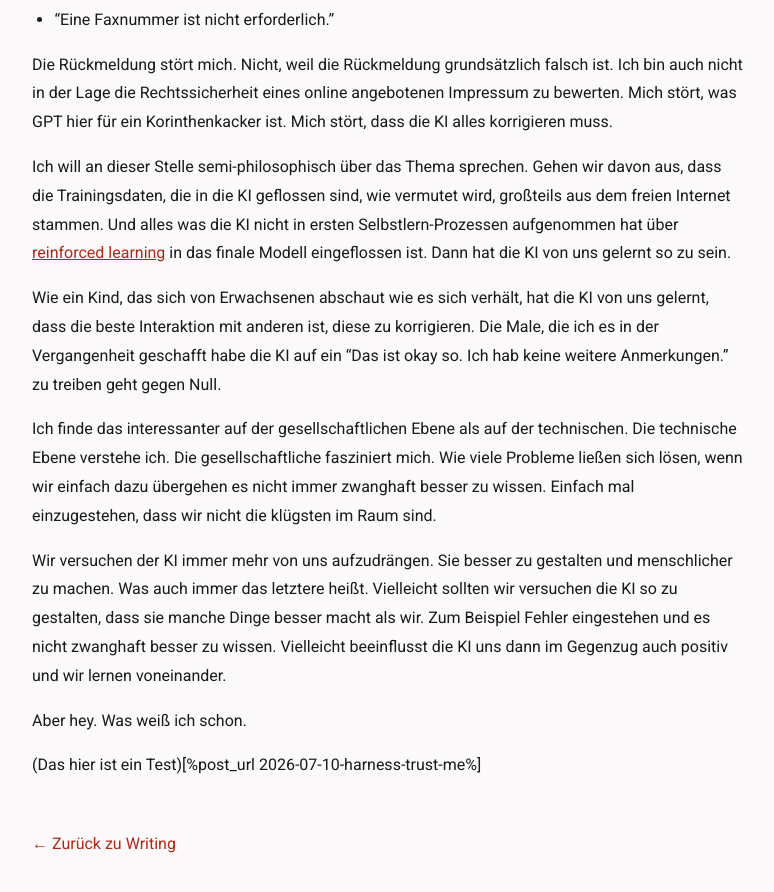
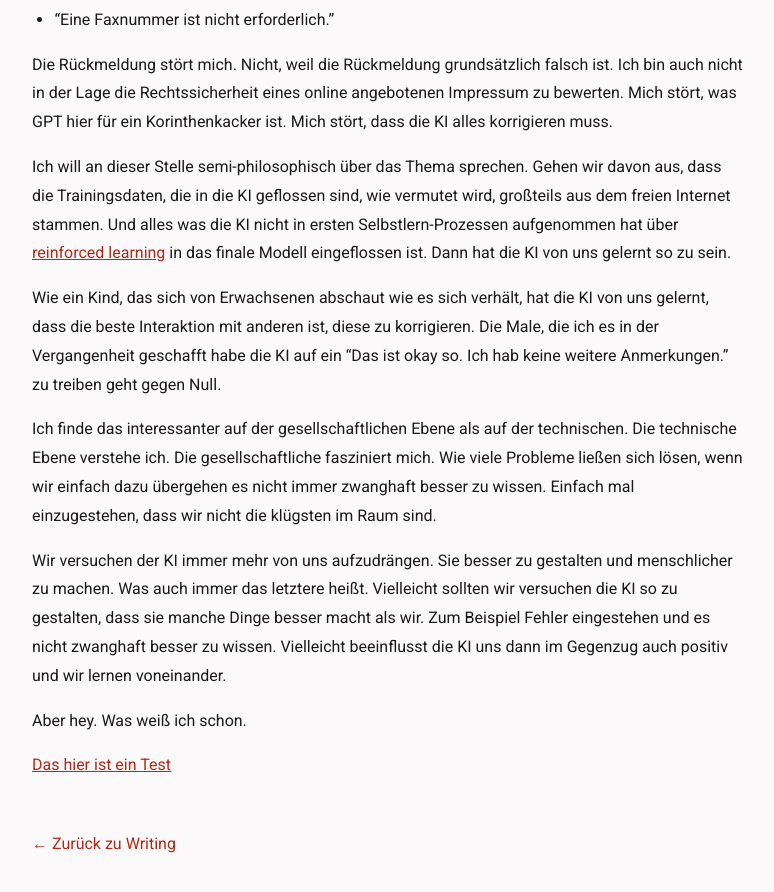
Before and after one commit to speext/speext.github.io, a Jekyll site: the page built from _posts/2026-07-11-ki-liebt-korrektur.md, in a window 1280 px wide and 900 px high, scrolled down 588 px. Shown: the top 892 px of the window, without its empty margins (252-1026 px from the left). Built offline with Jekyll 4.4.1, drawn with Linux system fonts in a browser that asks for light colours.

Commit message:
Update 2026-07-11-ki-liebt-korrektur.md

```diff
--- a/_posts/2026-07-11-ki-liebt-korrektur.md
+++ b/_posts/2026-07-11-ki-liebt-korrektur.md
@@ -24,4 +24,4 @@ Wir versuchen der KI immer mehr von uns aufzudrängen. Sie besser zu gestalten u
 
 Aber hey. Was weiß ich schon.
 
-(Das hier ist ein Test)[%post_url 2026-07-10-harness-trust-me%]
+[Das hier ist ein Test](%post_url 2026-07-10-harness-trust-me%)
```
